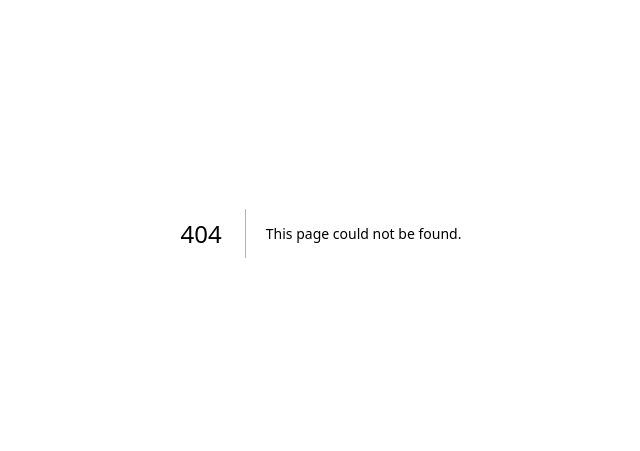
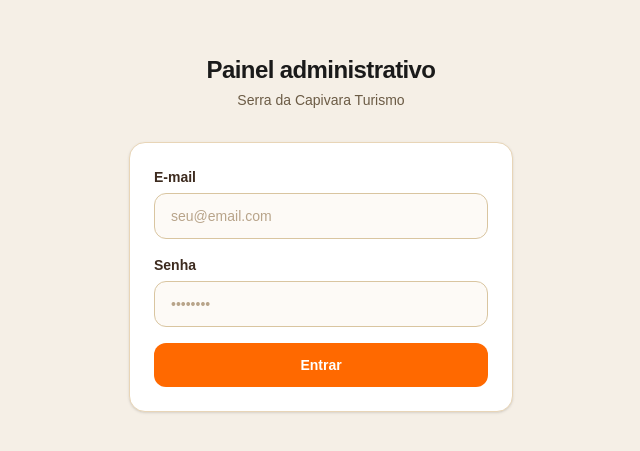
Before and after one commit to Lfn22/turismo-capivara, a Next.js app in the folder apps/web/: page /dashboard in a window 1280 px wide. Before the commit this address had no page. Shown: the part 167-618 px from the top of the page, without its empty margins (319-959 px from the left). Built offline with nearby package versions, Linux system fonts and the light colour scheme.

Commit message:
feat: dashboard com login e listagem de reservas

```diff
--- /dev/null
+++ b/apps/web/app/dashboard/page.tsx
@@ -0,0 +1,95 @@
+"use client"
+
+import { useState } from "react"
+
+export default function LoginPage() {
+  const [form, setForm] = useState({ email: "", password: "", tenantSlug: "serra-viva" })
+  const [loading, setLoading] = useState(false)
+  const [erro, setErro] = useState<string | null>(null)
+
+  async function handleSubmit(e: React.FormEvent) {
+    e.preventDefault()
+    setErro(null)
+    setLoading(true)
+
+    try {
+      const baseUrl = process.env.NEXT_PUBLIC_API_URL ?? "http://localhost:3333"
+      const res = await fetch(baseUrl + "/auth/login", {
+        method: "POST",
+        headers: { "Content-Type": "application/json" },
+        body: JSON.stringify(form),
+      })
+
+      const data = await res.json()
+
+      if (!res.ok) {
+        setErro(data.message ?? "Credenciais invalidas.")
+        return
+      }
+
+      localStorage.setItem("token", data.token)
+      window.location.href = "/dashboard/reservas"
+    } catch {
+      setErro("Erro de conexao. Tente novamente.")
+    } finally {
+      setLoading(false)
+    }
+  }
+
+  return (
+    <div className="min-h-screen bg-[#F5EFE6] flex items-center justify-center px-4">
+      <div className="w-full max-w-sm">
+        <div className="text-center mb-8">
+          <h1 className="text-2xl font-bold text-[#1A1A1A] tracking-tight">
+            Painel administrativo
+          </h1>
+          <p className="text-[#6B5B45] text-sm mt-1">
+            Serra da Capivara Turismo
+          </p>
+        </div>
+        <div className="bg-white border border-[#E8D5B7] rounded-2xl p-6 shadow-sm">
+          <form onSubmit={handleSubmit} className="grid gap-4">
+            <div>
+              <label className="block text-sm font-semibold text-[#3D2B1F] mb-1.5">
+                E-mail
+              </label>
+              <input
+                type="email"
+                required
+                value={form.email}
+                onChange={(e) => setForm({ ...form, email: e.target.value })}
+                className="w-full bg-[#FDFAF6] border border-[#D9C5A0] rounded-xl px-4 py-3 text-sm text-[#1A1A1A] placeholder-[#B8A48A] focus:outline-none focus:border-orange-400 focus:bg-white transition-colors"
+                placeholder="seu@email.com"
+              />
+            </div>
+            <div>
+              <label className="block text-sm font-semibold text-[#3D2B1F] mb-1.5">
+                Senha
+              </label>
+              <input
+                type="password"
+                required
+                value={form.password}
+                onChange={(e) => setForm({ ...form, password: e.target.value })}
+                className="w-full bg-[#FDFAF6] border border-[#D9C5A0] rounded-xl px-4 py-3 text-sm text-[#1A1A1A] placeholder-[#B8A48A] focus:outline-none focus:border-orange-400 focus:bg-white transition-colors"
+                placeholder="••••••••"
+              />
+            </div>
+            {erro && (
+              <div className="bg-red-50 border border-red-200 rounded-xl px-4 py-3 text-sm text-red-600">
+                {erro}
+              </div>
+            )}
+            <button
+              type="submit"
+              disabled={loading}
+              className="w-full bg-orange-500 hover:bg-orange-600 active:bg-orange-700 disabled:bg-orange-300 text-white font-semibold py-3 rounded-xl transition-colors text-sm"
+            >
+              {loading ? "Entrando..." : "Entrar"}
+            </button>
+          </form>
+        </div>
+      </div>
+    </div>
+  )
+}
--- /dev/null
+++ b/apps/web/app/dashboard/reservas/page.tsx
@@ -0,0 +1,158 @@
+"use client"
+
+import { useState, useEffect } from "react"
+
+interface Booking {
+  id: string
+  customerName: string
+  customerEmail: string
+  customerPhone: string
+  pax: number
+  status: string
+  createdAt: string
+  slot: {
+    startsAt: string
+    package: {
+      name: string
+      price: string | number
+    }
+  }
+}
+
+const STATUS_LABEL: Record<string, { label: string; className: string }> = {
+  PENDING: { label: "Pendente", className: "bg-yellow-100 text-yellow-700" },
+  CONFIRMED: { label: "Confirmada", className: "bg-green-100 text-green-700" },
+  CANCELLED: { label: "Cancelada", className: "bg-red-100 text-red-700" },
+  CHECKED_IN: { label: "Check-in", className: "bg-blue-100 text-blue-700" },
+  COMPLETED: { label: "Concluida", className: "bg-gray-100 text-gray-600" },
+  NO_SHOW: { label: "Nao compareceu", className: "bg-red-50 text-red-400" },
+}
+
+export default function ReservasPage() {
+  const [bookings, setBookings] = useState<Booking[]>([])
+  const [loading, setLoading] = useState(true)
+  const [erro, setErro] = useState<string | null>(null)
+
+  useEffect(() => {
+    const token = localStorage.getItem("token")
+    if (!token) {
+      window.location.href = "/dashboard"
+      return
+    }
+
+    const baseUrl = process.env.NEXT_PUBLIC_API_URL ?? "http://localhost:3333"
+
+    fetch(baseUrl + "/tenants/serra-viva/bookings", {
+      headers: { Authorization: "Bearer " + token },
+    })
+      .then((res) => {
+        if (res.status === 401) {
+          localStorage.removeItem("token")
+          window.location.href = "/dashboard"
+          return null
+        }
+        return res.json()
+      })
+      .then((data) => {
+        if (data) setBookings(data)
+      })
+      .catch(() => setErro("Erro ao carregar reservas."))
+      .finally(() => setLoading(false))
+  }, [])
+
+  function formatDate(dateStr: string) {
+    return new Date(dateStr).toLocaleDateString("pt-BR", {
+      timeZone: "America/Fortaleza",
+      day: "2-digit",
+      month: "short",
+      year: "numeric",
+    })
+  }
+
+  if (loading) {
+    return (
+      <div className="min-h-screen bg-[#F5EFE6] flex items-center justify-center">
+        <p className="text-[#6B5B45] text-sm">Carregando reservas...</p>
+      </div>
+    )
+  }
+
+  return (
+    <div className="min-h-screen bg-[#F5EFE6]">
+      <div className="bg-white border-b border-[#E8D5B7] px-4 py-5">
+        <div className="max-w-5xl mx-auto flex items-center justify-between">
+          <div>
+            <h1 className="text-xl font-bold text-[#1A1A1A]">Reservas</h1>
+            <p className="text-[#6B5B45] text-sm mt-0.5">
+              {bookings.length} reserva{bookings.length !== 1 ? "s" : ""} encontrada{bookings.length !== 1 ? "s" : ""}
+            </p>
+          </div>
+          <button
+            onClick={() => {
+              localStorage.removeItem("token")
+              window.location.href = "/dashboard"
+            }}
+            className="text-sm text-[#6B5B45] hover:text-red-500 transition-colors"
+          >
+            Sair
+          </button>
+        </div>
+      </div>
+
+      <main className="max-w-5xl mx-auto px-4 py-8">
+        {erro && (
+          <div className="bg-red-50 border border-red-200 rounded-xl px-4 py-3 text-sm text-red-600 mb-6">
+            {erro}
+          </div>
+        )}
+
+        {bookings.length === 0 && !erro && (
+          <div className="text-center py-16">
+            <p className="text-[#6B5B45] text-sm">Nenhuma reserva encontrada.</p>
+          </div>
+        )}
+
+        <div className="grid gap-3">
+          {bookings.map((booking) => {
+            const status = STATUS_LABEL[booking.status] ?? STATUS_LABEL.PENDING
+            return (
+              <div
+                key={booking.id}
+                className="bg-white border border-[#E8D5B7] rounded-2xl p-5"
+              >
+                <div className="flex items-start justify-between gap-4">
+                  <div className="flex-1">
+                    <div className="flex items-center gap-2 mb-1">
+                      <span className={
+                        "text-xs font-medium px-2 py-0.5 rounded-full " + status.className
+                      }>
+                        {status.label}
+                      </span>
+                      <span className="text-xs text-[#9C8470]">
+                        {formatDate(booking.createdAt)}
+                      </span>
+                    </div>
+                    <p className="font-semibold text-[#1A1A1A]">{booking.customerName}</p>
+                    <p className="text-sm text-[#6B5B45]">{booking.customerEmail}</p>
+                    <p className="text-sm text-[#6B5B45]">{booking.customerPhone}</p>
+                  </div>
+                  <div className="text-right shrink-0">
+                    <p className="text-sm font-medium text-[#1A1A1A]">
+                      {booking.slot?.package?.name}
+                    </p>
+                    <p className="text-xs text-[#9C8470] mt-0.5">
+                      {formatDate(booking.slot?.startsAt)} · {booking.pax} pessoa{booking.pax !== 1 ? "s" : ""}
+                    </p>
+                    <p className="text-sm font-bold text-orange-600 mt-1">
+                      R$ {(Number(booking.slot?.package?.price) * booking.pax).toFixed(2)}
+                    </p>
+                  </div>
+                </div>
+              </div>
+            )
+          })}
+        </div>
+      </main>
+    </div>
+  )
+}
```
